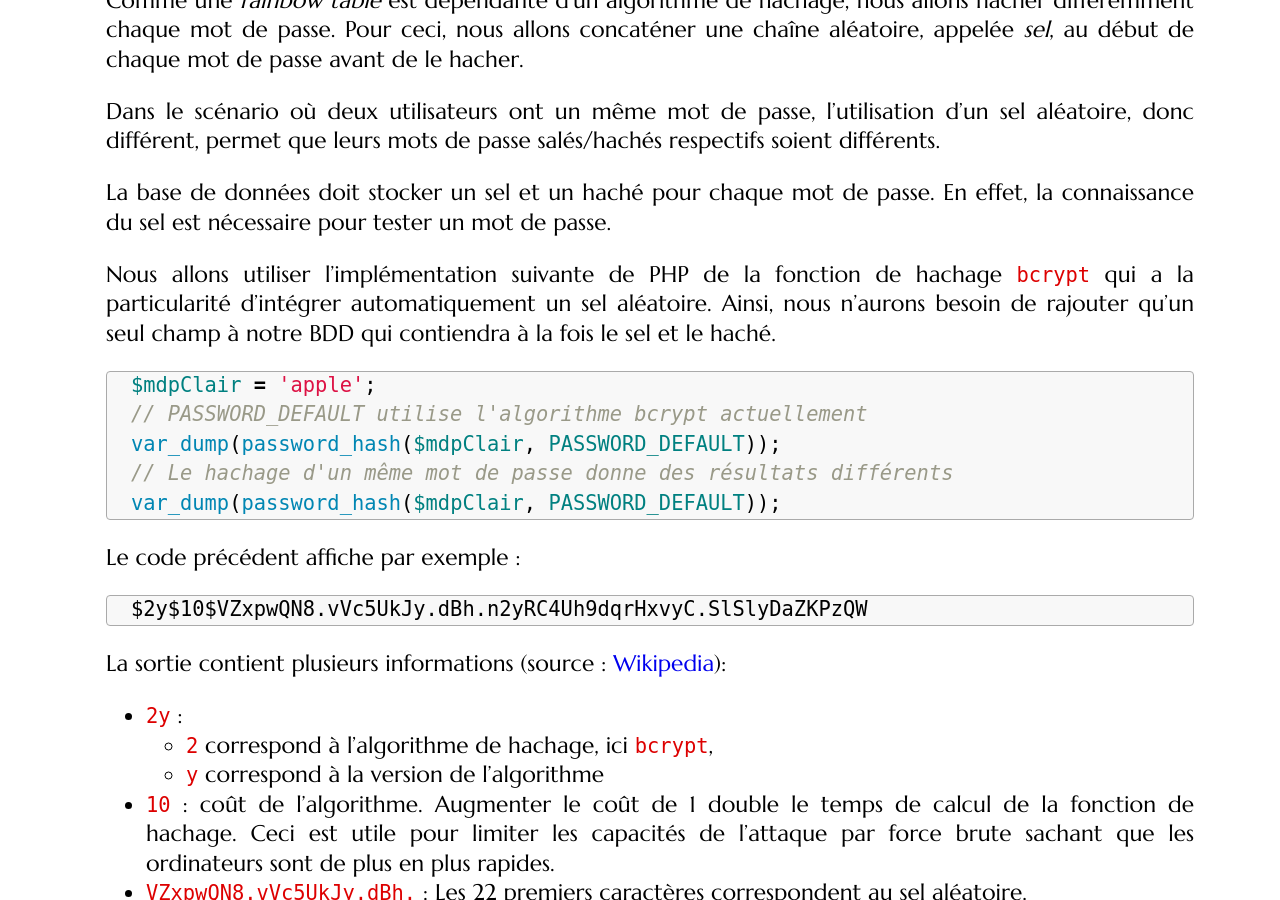
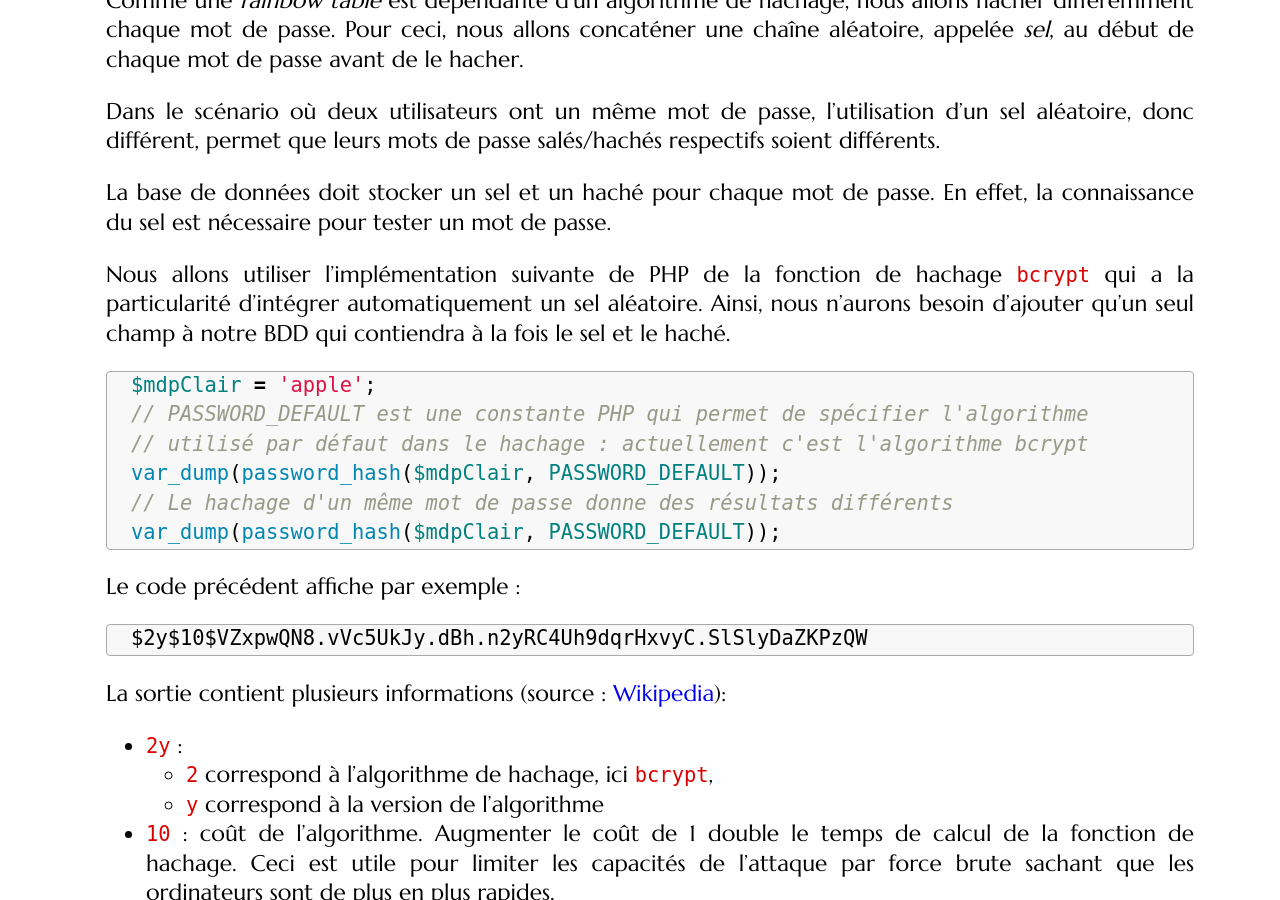
Before and after one commit to romainlebreton/R3.01-DeveloppementWeb, a Jekyll site: the page built from tutorials/tutorial8.md, in a window 1280 px wide and 900 px high, scrolled down 2393 px. Built offline with Jekyll 4.4.1, drawn with Linux system fonts in a browser that asks for light colours; some web fonts are replaced.

Commit message:
explication Password_default

````diff
--- a/tutorials/tutorial8.md
+++ b/tutorials/tutorial8.md
@@ -114,12 +114,13 @@ passe.
 
 Nous allons utiliser l'implémentation suivante de PHP de la fonction de hachage
 `bcrypt` qui a la particularité d'intégrer automatiquement un sel aléatoire.
-Ainsi, nous n'aurons besoin de rajouter qu'un seul champ à notre BDD qui
+Ainsi, nous n'aurons besoin d'ajouter qu'un seul champ à notre BDD qui
 contiendra à la fois le sel et le haché.
 
 ```php
 $mdpClair = 'apple';
-// PASSWORD_DEFAULT utilise l'algorithme bcrypt actuellement
+// PASSWORD_DEFAULT est une constante PHP qui permet de spécifier l'algorithme
+// utilisé par défaut dans le hachage : actuellement c'est l'algorithme bcrypt
 var_dump(password_hash($mdpClair, PASSWORD_DEFAULT));
 // Le hachage d'un même mot de passe donne des résultats différents
 var_dump(password_hash($mdpClair, PASSWORD_DEFAULT));
````
